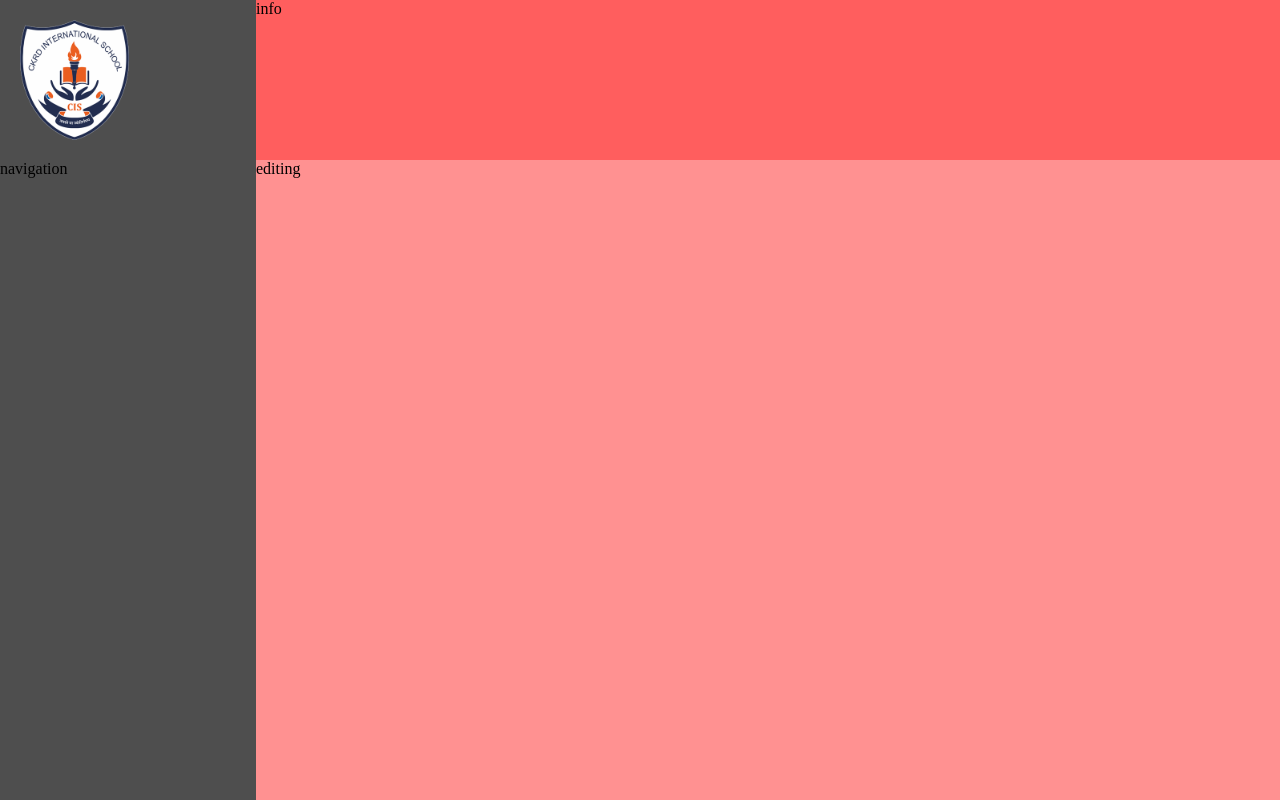
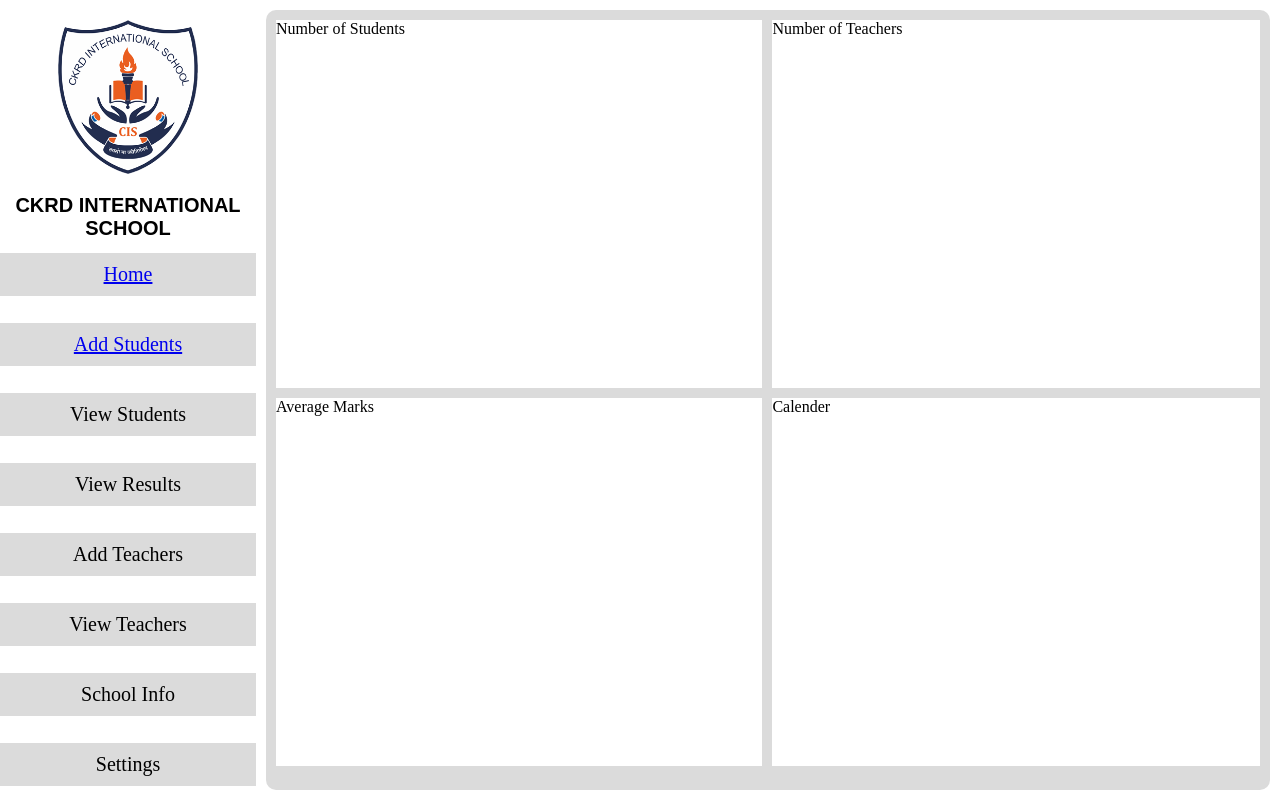
Before and after one commit to Danushka-Senevirathne/Student-Management-Application, a plain HTML site: page index.html in a window 1280 px wide. Drawn offline with Linux system fonts and the light colour scheme.

```diff
--- a/css/styles.css
+++ b/css/styles.css
@@ -9,43 +9,77 @@
     display: flex;
     flex-direction: row;
 }
-.header{
-    width: 100%;
-    height: 20vh;
-    background: #c2c2c2;
+/* navigation bar */
+.navigation-bar{
+    width: 20%;
+    height: 100vh;
+    /* background: #c2c2c2; */
     display: flex;
-    flex-direction: row;
+    flex-direction: column;
     justify-content: space-between;
 
 }
 .logo-section{
-    width: 20%;
+    width: 100%;
+    display: flex;
+    flex-direction: column;
+    align-items: center;
+    /* background: rgb(219, 219, 219); */
 
-    background: #4e4e4e;
 }
 .logo-section img{
     height: 100%;
+    width: 70%;
     padding: 20px;
 }
+.logo-section h2{
+    text-align: center;
+    font-size: 20px;
+    font-family: sans-serif;
+}
+.navigator{
+    width: 100%;
+    height: 100%;
+    /* background: yellow; */
+    display: flex;
+    flex-direction: column;
+    justify-content: space-around;
+}
+.nav-item{
+    width: 100%;
+    padding: 10px;
+    font-size: 20px;
+    background: rgb(219, 219, 219);
+    text-align: center;
+}
+.nav-item:hover{
+    background: #c0c0c0;
+    font-family: sans-serif;
+}
+
+/* info section */
 .info-section{
     width: 80%;
-    /* height: 30vh; */
-    background: #ff5e5e;
+    height: 100vh;
+    /* background: rgb(219, 219, 219); */
+    padding: 10px;
+    /* display: flex; */
+    /* flex-direction: row; */
 }
-.main{
+.info-container{
     width: 100%;
-    height: 80vh;
-    background: #9c9c9c;
-    display: flex;
-    flex-direction: row;
+    height: 100%;
+    background: rgb(219, 219, 219);
+    border-radius: 10px;
+    padding: 10px;
 }
-.navigation-section{
-    width: 20%;
-    /* height: 100vh; */
-    background: #4e4e4e;
+.homeSection{
+    display: grid;
+    grid-template-columns: auto auto;
+    gap: 10px;
 }
-.editing-section{
-    width: 80%;
-    /* height: 70vh; */
-    background: #ff9191;
+.homeGrid{
+    width: 100%;
+    height: 46vh;
+    background: #ffffff;
 }
--- a/index.html
+++ b/index.html
@@ -8,16 +8,38 @@
 </head>
 <body>
     <!-------------- dashboard ------------------->
-    <div class="conatiner">
-        <div class="header">
+    <div class="container">
+        <div class="navigation-bar">
             <div class="logo-section">
                 <img src="./images/logo.png" alt="logo">
+                <h2>CKRD INTERNATIONAL SCHOOL</h2>
             </div>
-            <div class="info-section">info</div>
+            <div class="navigator">
+                <div class="nav-item Home">
+                    <a href="./index.html">Home</a>
+                </div>
+                <div class="nav-item Add Student">
+                    <a href="./pages/addStudent.html">Add Students</a>
+                </div>
+                <div class="nav-item View Student">View Students</div>
+                <div class="nav-item View Results">View Results</div>
+                <div class="nav-item Add Teachers">Add Teachers</div>
+                <div class="nav-item View Teachers">View Teachers</div>
+                <div class="nav-item School Datails">School Info</div>
+                <div class="nav-item Settings">Settings</div>
+            </div>
         </div>
-        <div class="main">
-            <div class="navigation-section">navigation</div>
-            <div class="editing-section">editing</div>
+        <!-- info section -->
+        <div class="info-section">
+            <div class="info-container">
+                <!-- home -->
+                 <div class="homeSection">
+                    <div class="homeGrid students">Number of Students</div>
+                    <div class="homeGrid teachers">Number of Teachers</div>
+                    <div class="homeGrid marksGraph">Average Marks</div>
+                    <div class="homeGrid Calender">Calender</div>
+                 </div>
+            </div>
         </div>
     </div>
 </body>
```
Also changed, not shown: css/addStudents.css (added, +65 -0 lines), js/addStudent.js (added, +31 -0 lines), pages/addStudent.html (added, +118 -0 lines).
